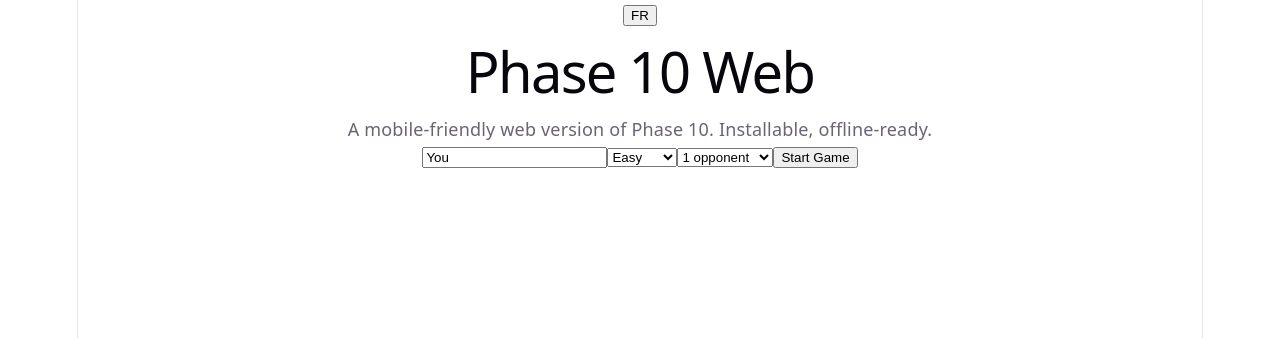
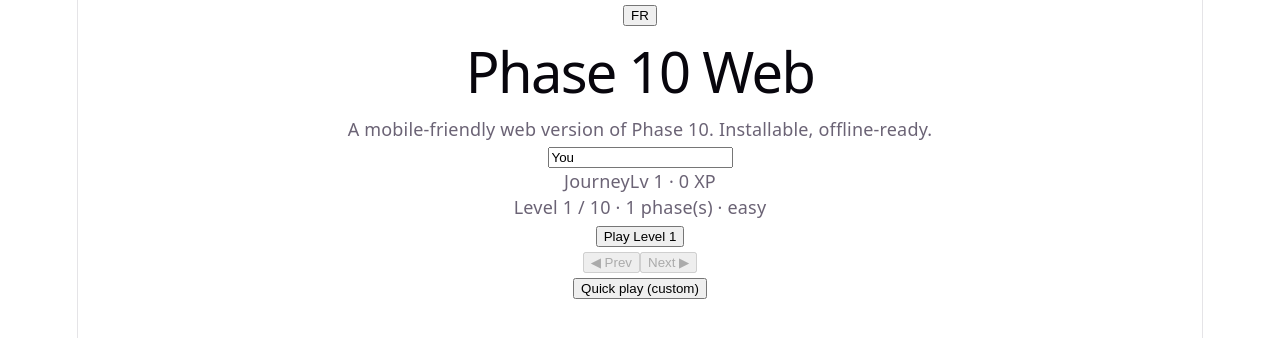
Before and after one commit to drakoh/phase10-web, a React (Vite) app: page / in a window 1280 px wide. Shown: the top 338 px of the page. Built offline with nearby package versions, Linux system fonts and the light colour scheme.

Commit message:
feat: journey progression with levels, XP, stars, unlocks

```diff
--- a/src/App.tsx
+++ b/src/App.tsx
@@ -1,6 +1,8 @@
-import { useState } from 'react';
+import { useState, useEffect } from 'react';
 import { useTranslation } from 'react-i18next';
 import { useGameStore } from './state/gameStore';
+import { useProgressStore } from './state/progressStore';
+import { LEVELS } from './progression/levels';
 import { canLayPhase, canHitCard } from './engine/rules';
 import CardView, { CardBack } from './components/Card';
 import './App.css';
@@ -8,7 +10,10 @@ import './App.css';
 export default function App() {
   const { t, i18n } = useTranslation();
   const { round, lastScores, gameWinner, startMatch, humanDraw, humanLayPhase, humanHit, humanDiscard, reset } = useGameStore();
+  const progress = useProgressStore();
+  useEffect(() => { progress.load(); }, []);
   const [name, setName] = useState('You');
+  const [quickPlay, setQuickPlay] = useState(false);
   const [difficulty, setDifficulty] = useState<'easy' | 'medium' | 'hard' | 'expert'>('easy');
   const [aiCount, setAiCount] = useState(1);
   const [selectedCard, setSelectedCard] = useState<string | null>(null);
@@ -49,6 +54,65 @@ export default function App() {
             onChange={(e) => setName(e.target.value)}
             placeholder={t('home.namePlaceholder')}
           />
+
+          {/* Journey */}
+          <div className="rounded-xl bg-slate-800 border border-slate-700 p-4">
+            <div className="flex items-center justify-between mb-2">
+              <span className="font-semibold">Journey</span>
+              <span className="text-xs text-slate-400">Lv {progress.playerLevel} · {progress.xp} XP</span>
+            </div>
+            <div className="text-sm text-slate-300 mb-2">
+              Level {progress.currentLevel + 1} / {LEVELS.length}
+              {' · '}
+              {LEVELS[progress.currentLevel].phases} phase(s)
+              {' · '}
+              {LEVELS[progress.currentLevel].difficulty}
+            </div>
+            <div className="flex gap-1 mb-3">
+              {Array.from({ length: LEVELS.length }).map((_, i) => (
+                <div
+                  key={i}
+                  className={`h-2 flex-1 rounded ${i < progress.unlocked ? (progress.stars[i] ? 'bg-yellow-400' : 'bg-slate-500') : 'bg-slate-700'}`}
+                />
+              ))}
+            </div>
+            <button
+              className="w-full px-4 py-3 rounded bg-blue-600 font-semibold disabled:opacity-50"
+              disabled={progress.currentLevel >= progress.unlocked - 1 && progress.currentLevel >= LEVELS.length - 1 ? false : false}
+              onClick={() => {
+                const cfg = LEVELS[progress.currentLevel];
+                startMatch({ humanName: name, difficulty: cfg.difficulty, aiCount: cfg.aiCount, targetPhases: cfg.phases });
+              }}
+            >
+              Play Level {progress.currentLevel + 1}
+            </button>
+            <div className="flex justify-between mt-2">
+              <button
+                className="text-xs text-slate-400 disabled:opacity-30"
+                disabled={progress.currentLevel <= 0}
+                onClick={() => progress.setCurrentLevel(progress.currentLevel - 1)}
+              >
+                ◀ Prev
+              </button>
+              <button
+                className="text-xs text-slate-400 disabled:opacity-30"
+                disabled={progress.currentLevel >= progress.unlocked - 1 || progress.currentLevel >= LEVELS.length - 1}
+                onClick={() => progress.setCurrentLevel(progress.currentLevel + 1)}
+              >
+                Next ▶
+              </button>
+            </div>
+          </div>
+
+          {/* Quick play toggle */}
+          <button
+            className="text-xs text-slate-400 underline self-start"
+            onClick={() => setQuickPlay((q) => !q)}
+          >
+            {quickPlay ? 'Hide quick play' : 'Quick play (custom)'}
+          </button>
+          {quickPlay && (
+            <>
               <select
                 className="px-3 py-2 rounded bg-slate-800 border border-slate-700"
                 value={difficulty}
@@ -69,11 +133,13 @@ export default function App() {
                 <option value={3}>3 opponents</option>
               </select>
               <button
-            className="px-4 py-3 rounded bg-blue-600 font-semibold"
+                className="px-4 py-3 rounded bg-slate-700 font-semibold"
                 onClick={() => startMatch({ humanName: name, difficulty, aiCount, targetPhases: 10 })}
               >
-            Start Game
+                Start Custom Game
               </button>
+            </>
+          )}
         </div>
         {gameWinner && <p className="text-green-400">Winner: {gameWinner}</p>}
       </div>
--- /dev/null
+++ b/src/progression/levels.ts
@@ -0,0 +1,22 @@
+import type { Difficulty } from '../engine/ai';
+
+export interface LevelConfig {
+  phases: number;
+  aiCount: number;
+  difficulty: Difficulty;
+}
+
+export const LEVELS: LevelConfig[] = [
+  { phases: 1, aiCount: 1, difficulty: 'easy' },
+  { phases: 1, aiCount: 1, difficulty: 'easy' },
+  { phases: 2, aiCount: 1, difficulty: 'easy' },
+  { phases: 2, aiCount: 1, difficulty: 'medium' },
+  { phases: 3, aiCount: 1, difficulty: 'medium' },
+  { phases: 3, aiCount: 2, difficulty: 'medium' },
+  { phases: 5, aiCount: 2, difficulty: 'medium' },
+  { phases: 5, aiCount: 2, difficulty: 'hard' },
+  { phases: 7, aiCount: 2, difficulty: 'hard' },
+  { phases: 10, aiCount: 3, difficulty: 'hard' },
+];
+
+export const MAX_LEVEL = LEVELS.length;
--- a/src/state/gameStore.ts
+++ b/src/state/gameStore.ts
@@ -3,6 +3,7 @@ import type { RoundState, PlayerState } from '../engine/rules';
 import { createRound, applyAction, canLayPhase, scoreRound, advancePhases } from '../engine/rules';
 import { chooseAction } from '../engine/ai';
 import type { Difficulty } from '../engine/ai';
+import { useProgressStore } from './progressStore';
 
 interface MatchConfig {
   humanName: string;
@@ -92,10 +93,14 @@ export const useGameStore = create<GameStore>((set, get) => ({
       const winner = r.winnerId!;
       const winnerPlayer = r.players.find((p) => p.id === winner)!;
       // phaseIndex before round: if was 9 and laid -> game win
-      const wonGame = winnerPlayer.phaseIndex === 9 && r.laid[winner] !== null; // phaseIndex already? advance not applied to r; r.players phaseIndex unchanged
-      // Actually phaseIndex in r.players is phase at start of round. winner with phaseIndex 9 laid phase 10 => game win.
-      if (wonGame || (config && /* target phases */ false)) {
+      const target = config?.targetPhases ?? 10;
+      const wonGame = !!r.laid[winner] && (winnerPlayer.phaseIndex + 1) >= target;
+      if (wonGame) {
         set({ gameWinner: winner });
+        if (winner === 'human') {
+          const lvl = useProgressStore.getState().currentLevel;
+          useProgressStore.getState().completeLevel(lvl, 3);
+        }
       }
       // prepare next round if no game winner
       if (!wonGame) {
--- /dev/null
+++ b/src/state/progressStore.ts
@@ -0,0 +1,88 @@
+import { create } from 'zustand';
+import { LEVELS } from '../progression/levels';
+
+interface ProgressState {
+  xp: number;
+  playerLevel: number;
+  currentLevel: number; // 0-based index into LEVELS
+  stars: Record<number, number>;
+  unlocked: number; // how many levels unlocked (1-based count)
+  load: () => void;
+  addXp: (amount: number) => void;
+  completeLevel: (levelIndex: number, starsEarned: number) => void;
+  setCurrentLevel: (i: number) => void;
+}
+
+const KEY = 'phase10_progress';
+
+function readStorage(): Partial<ProgressState> {
+  try {
+    const raw = localStorage.getItem(KEY);
+    if (!raw) return {};
+    return JSON.parse(raw);
+  } catch {
+    return {};
+  }
+}
+
+function writeStorage(state: ProgressState) {
+  try {
+    localStorage.setItem(KEY, JSON.stringify({
+      xp: state.xp,
+      playerLevel: state.playerLevel,
+      currentLevel: state.currentLevel,
+      stars: state.stars,
+      unlocked: state.unlocked,
+    }));
+  } catch { /* ignore */ }
+}
+
+export const useProgressStore = create<ProgressState>((set, get) => ({
+  xp: 0,
+  playerLevel: 1,
+  currentLevel: 0,
+  stars: {},
+  unlocked: 1,
+  load: () => {
+    const s = readStorage();
+    set({
+      xp: s.xp ?? 0,
+      playerLevel: s.playerLevel ?? 1,
+      currentLevel: s.currentLevel ?? 0,
+      stars: s.stars ?? {},
+      unlocked: s.unlocked ?? 1,
+    });
+  },
+  addXp: (amount) => {
+    set((st) => {
+      const newXp = st.xp + amount;
+      const newLevel = Math.floor(newXp / 200) + 1;
+      const next = { ...st, xp: newXp, playerLevel: newLevel };
+      writeStorage(next as any);
+      return next;
+    });
+  },
+  completeLevel: (levelIndex, starsEarned) => {
+    set((st) => {
+      const prevStars = st.stars[levelIndex] ?? 0;
+      const newStars = Math.max(prevStars, starsEarned);
+      const newUnlocked = Math.max(st.unlocked, levelIndex + 2);
+      const cappedUnlocked = Math.min(newUnlocked, LEVELS.length);
+      const next = {
+        ...st,
+        stars: { ...st.stars, [levelIndex]: newStars },
+        unlocked: cappedUnlocked,
+      };
+      writeStorage(next as any);
+      return next;
+    });
+    get().addXp(100 + starsEarned * 25);
+  },
+  setCurrentLevel: (i) => {
+    set((st) => {
+      const next = { ...st, currentLevel: i };
+      writeStorage(next as any);
+      return next;
+    });
+  },
+}));
```
Lines whose indentation alone changed are shown as unchanged.
